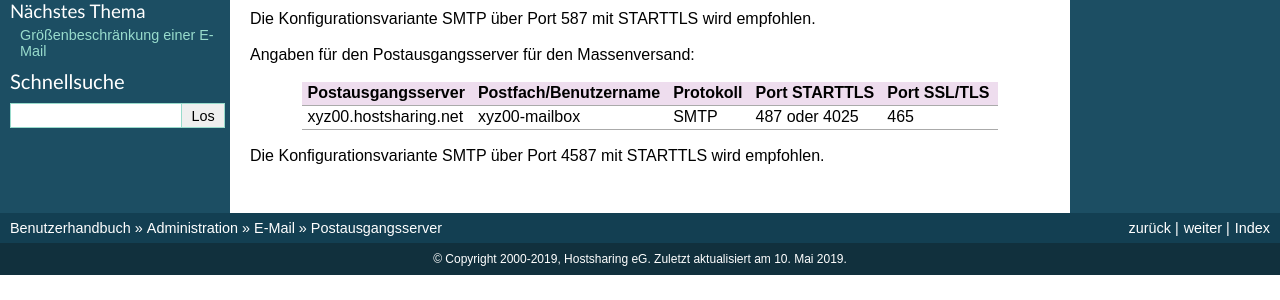
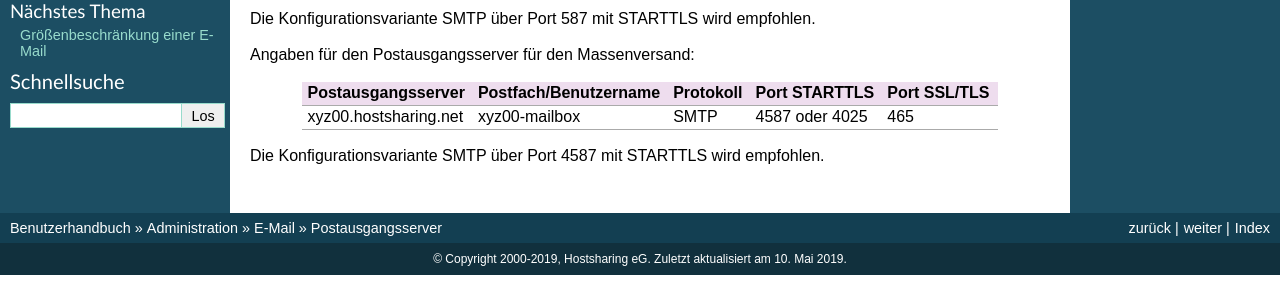
Before and after one commit to hostsharing/hs.docs.users, a Sphinx documentation site: the page built from source/administration/email/postausgangsserver.rst, in a window 1280 px wide. Shown: the part 299-599 px from the top of the page. Built offline with Sphinx 7.4.7, drawn with Linux system fonts in a browser that asks for light colours.

Commit message:
port korrektur

```diff
--- a/source/administration/email/postausgangsserver.rst
+++ b/source/administration/email/postausgangsserver.rst
@@ -26,7 +26,7 @@ Angaben für den Postausgangsserver für den Massenversand:
 +-----------------------+-----------------------+-----------+---------------+--------------+
 | Postausgangsserver    | Postfach/Benutzername | Protokoll | Port STARTTLS | Port SSL/TLS |
 +=======================+=======================+===========+===============+==============+
-| xyz00.hostsharing.net | xyz00-mailbox         | SMTP      | 487 oder 4025 | 465          |
+| xyz00.hostsharing.net | xyz00-mailbox         | SMTP      | 4587 oder 4025| 465          |
 +-----------------------+-----------------------+-----------+---------------+--------------+
 
 Die Konfigurationsvariante SMTP über Port 4587 mit STARTTLS wird empfohlen.
```
